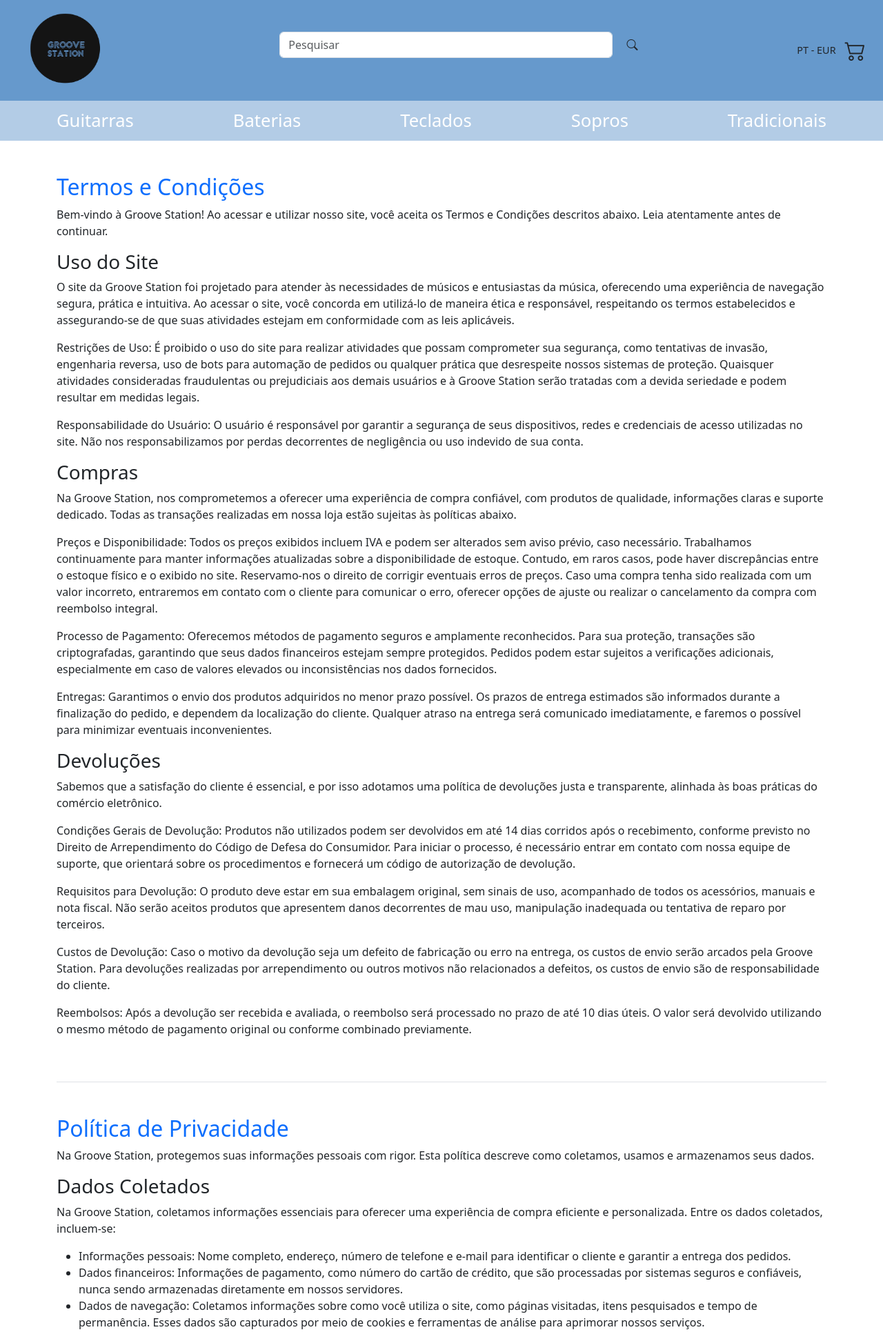
After one commit to jmiguel2727/groovestation, a PHP site: page /info_geral.php in a window 1280 px wide. The commit adds this page. Shown: the top 1931 px of the page at 69% size. Run offline with PHP 8.4, Linux system fonts and the light colour scheme; some libraries are stand-ins or nearby versions.

Commit message:
last commit

```diff
--- a/includes/footer.php
+++ b/includes/footer.php
@@ -17,11 +17,11 @@
         <!-- Coluna de Informações -->
         <div class="col-md-4 text-center mt-3">
             <h5 class="text-custom-blue font-weight-bold mb-3">Informações</h5>
-                <ul class="list-unstyled text-white">
-                    <li>Termos e Condições</li>
-                    <li>Política de Privacidade</li>
-                    <li>Política de Cookies</li>
-                </ul>
+            <ul class="list-unstyled text-white">
+                <li><a href="info_geral.php#termos" class="text-white text-decoration-none" >Termos e Condições</a></li>
+                <li><a href="info_geral.php#privacidade" class="text-white text-decoration-none" >Política de Privacidade</a></li>
+                <li><a href="info_geral.php#cookies" class="text-white text-decoration-none" >Política de Cookies</a></li>
+            </ul>
         </div>
 
         <!-- Coluna de Contactos -->
@@ -40,7 +40,7 @@
 
 
         <div class="text-center text-white mt-5">
-            <p>© 2024 José Menezes | João Luís  </p>
+            <p>© 2024 João Luís | José Menezes  </p>
             <p>Groove Station you, because you rock!</p>
         </div>
     </div>
--- /dev/null
+++ b/info_geral.php
@@ -0,0 +1,147 @@
+<?php include('includes/linkscss.php') ?>
+<?php include('includes/header.php') ?>
+
+<!-- Conteúdo Principal -->
+<main class="container">
+    <!-- Seção Termos e Condições -->
+    <section id="termos" class="py-5 border-bottom">
+        <h2 class="text-primary">Termos e Condições</h2>
+        <p>
+            Bem-vindo à Groove Station! Ao acessar e utilizar nosso site, você aceita os Termos e Condições descritos abaixo. Leia atentamente antes de continuar.
+        </p>
+
+        <h3>Uso do Site</h3>
+        <p>
+            O site da Groove Station foi projetado para atender às necessidades de músicos e entusiastas da música, oferecendo uma experiência de navegação segura, prática e intuitiva. Ao acessar o site, você concorda em utilizá-lo de maneira ética e responsável, respeitando os termos estabelecidos e assegurando-se de que suas atividades estejam em conformidade com as leis aplicáveis.
+        </p>
+        <p>
+            Restrições de Uso: É proibido o uso do site para realizar atividades que possam comprometer sua segurança, como tentativas de invasão, engenharia reversa, uso de bots para automação de pedidos ou qualquer prática que desrespeite nossos sistemas de proteção. Quaisquer atividades consideradas fraudulentas ou prejudiciais aos demais usuários e à Groove Station serão tratadas com a devida seriedade e podem resultar em medidas legais.
+        </p>
+        <p>
+            Responsabilidade do Usuário: O usuário é responsável por garantir a segurança de seus dispositivos, redes e credenciais de acesso utilizadas no site. Não nos responsabilizamos por perdas decorrentes de negligência ou uso indevido de sua conta.
+        </p>
+
+        <h3>Compras</h3>
+        <p>
+            Na Groove Station, nos comprometemos a oferecer uma experiência de compra confiável, com produtos de qualidade, informações claras e suporte dedicado. Todas as transações realizadas em nossa loja estão sujeitas às políticas abaixo.
+        </p>
+        <p>
+            Preços e Disponibilidade: Todos os preços exibidos incluem IVA e podem ser alterados sem aviso prévio, caso necessário. Trabalhamos continuamente para manter informações atualizadas sobre a disponibilidade de estoque. Contudo, em raros casos, pode haver discrepâncias entre o estoque físico e o exibido no site. Reservamo-nos o direito de corrigir eventuais erros de preços. Caso uma compra tenha sido realizada com um valor incorreto, entraremos em contato com o cliente para comunicar o erro, oferecer opções de ajuste ou realizar o cancelamento da compra com reembolso integral.
+        </p>
+        <p>
+            Processo de Pagamento: Oferecemos métodos de pagamento seguros e amplamente reconhecidos. Para sua proteção, transações são criptografadas, garantindo que seus dados financeiros estejam sempre protegidos. Pedidos podem estar sujeitos a verificações adicionais, especialmente em caso de valores elevados ou inconsistências nos dados fornecidos.
+        </p>
+        <p>
+            Entregas: Garantimos o envio dos produtos adquiridos no menor prazo possível. Os prazos de entrega estimados são informados durante a finalização do pedido, e dependem da localização do cliente. Qualquer atraso na entrega será comunicado imediatamente, e faremos o possível para minimizar eventuais inconvenientes.
+        </p>
+
+        <h3>Devoluções</h3>
+        <p>
+            Sabemos que a satisfação do cliente é essencial, e por isso adotamos uma política de devoluções justa e transparente, alinhada às boas práticas do comércio eletrônico.
+        </p>
+        <p>
+            Condições Gerais de Devolução: Produtos não utilizados podem ser devolvidos em até 14 dias corridos após o recebimento, conforme previsto no Direito de Arrependimento do Código de Defesa do Consumidor. Para iniciar o processo, é necessário entrar em contato com nossa equipe de suporte, que orientará sobre os procedimentos e fornecerá um código de autorização de devolução.
+        </p>
+        <p>
+            Requisitos para Devolução: O produto deve estar em sua embalagem original, sem sinais de uso, acompanhado de todos os acessórios, manuais e nota fiscal. Não serão aceitos produtos que apresentem danos decorrentes de mau uso, manipulação inadequada ou tentativa de reparo por terceiros.
+        </p>
+        <p>
+            Custos de Devolução: Caso o motivo da devolução seja um defeito de fabricação ou erro na entrega, os custos de envio serão arcados pela Groove Station. Para devoluções realizadas por arrependimento ou outros motivos não relacionados a defeitos, os custos de envio são de responsabilidade do cliente.
+        </p>
+        <p>
+            Reembolsos: Após a devolução ser recebida e avaliada, o reembolso será processado no prazo de até 10 dias úteis. O valor será devolvido utilizando o mesmo método de pagamento original ou conforme combinado previamente.
+        </p>
+    </section>
+
+    <!-- Seção Política de Privacidade -->
+    <section id="privacidade" class="py-5 border-bottom">
+        <h2 class="text-primary">Política de Privacidade</h2>
+        <p>
+            Na Groove Station, protegemos suas informações pessoais com rigor. Esta política descreve como coletamos, usamos e armazenamos seus dados.
+        </p>
+
+        <h3>Dados Coletados</h3>
+        <p>
+            Na Groove Station, coletamos informações essenciais para oferecer uma experiência de compra eficiente e personalizada. Entre os dados coletados, incluem-se:
+        </p>
+        <ul>
+            <li>Informações pessoais: Nome completo, endereço, número de telefone e e-mail para identificar o cliente e garantir a entrega dos pedidos.</li>
+            <li>Dados financeiros: Informações de pagamento, como número do cartão de crédito, que são processadas por sistemas seguros e confiáveis, nunca sendo armazenadas diretamente em nossos servidores.</li>
+            <li>Dados de navegação: Coletamos informações sobre como você utiliza o site, como páginas visitadas, itens pesquisados e tempo de permanência. Esses dados são capturados por meio de cookies e ferramentas de análise para aprimorar nossos serviços.</li>
+            <li>Preferências: Podemos coletar dados sobre suas preferências musicais ou produtos visualizados para recomendar ofertas e novidades relevantes.</li>
+        </ul>
+
+        <h3>Uso de Dados</h3>
+        <p>
+            Os dados coletados pela Groove Station são utilizados com o objetivo de:
+        </p>
+        <ul>
+            <li>Processar transações: Informações como endereço e dados de pagamento são usadas exclusivamente para concluir pedidos e garantir a entrega correta.</li>
+            <li>Melhorar a experiência do cliente: Compreender como nossos clientes utilizam o site nos ajuda a otimizar as funcionalidades e oferecer um serviço mais eficiente.</li>
+            <li>Comunicação personalizada: Com sua permissão, enviamos promoções, ofertas exclusivas, newsletters e novidades sobre instrumentos e acessórios musicais. Você pode optar por não receber essas mensagens a qualquer momento.</li>
+            <li>Prevenção de fraudes: Seus dados são usados para identificar e evitar atividades suspeitas ou fraudulentas, garantindo uma experiência segura para todos os usuários.</li>
+        </ul>
+
+        <h3>Segurança</h3>
+        <p>
+            A Groove Station adota rigorosos protocolos para proteger seus dados contra acessos não autorizados, perdas ou alterações indevidas. Entre as medidas de segurança estão:
+        </p>
+        <ul>
+            <li>Criptografia avançada: Todas as informações trocadas entre você e o site são protegidas por criptografia SSL (Secure Socket Layer), garantindo que seus dados fiquem seguros durante a transmissão.</li>
+            <li>Armazenamento seguro: Utilizamos métodos avançados de segurança para armazenar seus dados financeiros de maneira segura em servidores confiáveis e protegidos por firewalls e outras tecnologias de proteção.</li>
+            <li>Acesso restrito: O acesso às suas informações pessoais é restrito apenas aos funcionários que necessitam dessas informações para desempenhar suas funções, e todos são treinados para respeitar a privacidade dos dados.</li>
+            <li>Monitoramento constante: Realizamos auditorias regulares para verificar a segurança de nossos sistemas e prevenir vulnerabilidades.</li>
+        </ul>
+    </section>
+
+    <!-- Seção Política de Cookies -->
+    <section id="cookies" class="py-5">
+        <h2 class="text-primary">Política de Cookies</h2>
+        <p>
+            Usamos cookies para melhorar sua experiência em nosso site. Cookies são pequenos arquivos armazenados em seu navegador que ajudam a personalizar sua navegação.
+        </p>
+
+        <h3>Tipos de Cookies</h3>
+        <p>
+            Na Groove Station, utilizamos diferentes tipos de cookies para garantir o funcionamento ideal do site e aprimorar sua experiência de navegação. Abaixo estão os principais tipos de cookies que utilizamos:
+        </p>
+        <ul>
+            <li>
+                Cookies Essenciais: Esses cookies são indispensáveis para o funcionamento básico do site. Sem eles, recursos como o carrinho de compras ou o acesso seguro à sua conta podem não funcionar corretamente.
+            </li>
+            <li>
+                Cookies de Desempenho: Coletam informações sobre como você utiliza o site, como as páginas mais visitadas e o tempo gasto em cada seção. Essas informações são usadas para melhorar o design e a funcionalidade do site, garantindo uma experiência mais fluida.
+            </li>
+            <li>
+                Cookies Funcionais: Permitem que o site lembre de suas escolhas, como idioma preferido, região ou produtos visualizados recentemente, para oferecer uma navegação mais personalizada.
+            </li>
+            <li>
+                Cookies de Marketing: Esses cookies são utilizados para exibir anúncios personalizados com base nos seus interesses e comportamentos de navegação. Também podem ser usados para limitar a frequência com que você vê um anúncio e medir a eficácia de campanhas publicitárias.
+            </li>
+        </ul>
+
+        <h3>Gerenciamento de Cookies</h3>
+        <p>
+            Você tem controle total sobre os cookies que são armazenados em seu dispositivo e pode gerenciá-los conforme suas preferências. Aqui estão as principais opções disponíveis para você:
+        </p>
+        <ul>
+            <li>
+                Configurações do Navegador: A maioria dos navegadores permite que você controle ou desative cookies por meio das configurações. Consulte a seção de ajuda do seu navegador para saber como ajustar essas configurações. Lembre-se de que desativar cookies essenciais pode comprometer algumas funcionalidades do site.
+            </li>
+            <li>
+                Ferramentas de Gerenciamento de Cookies: Oferecemos um painel de preferências no site onde você pode selecionar quais categorias de cookies deseja ativar ou desativar. Este painel estará disponível no rodapé da página para facilitar o acesso.
+            </li>
+            <li>
+                Excluir Cookies: Além de gerenciar as configurações, você também pode excluir cookies já armazenados no seu dispositivo. Recomendamos fazer isso regularmente para proteger sua privacidade.
+            </li>
+            <li>
+                Consentimento: Ao acessar nosso site pela primeira vez, você será solicitado a fornecer consentimento para o uso de cookies. Você pode alterar sua escolha a qualquer momento por meio do painel de preferências.
+            </li>
+        </ul>
+        <p>
+            Caso tenha dúvidas sobre nossa Política de Cookies ou precise de ajuda para gerenciá-los, entre em contato com nossa equipe de suporte. Estamos aqui para ajudar!
+        </p>
+    </section>
+</main>
+
+<?php include('includes/footer.php') ?>
```
